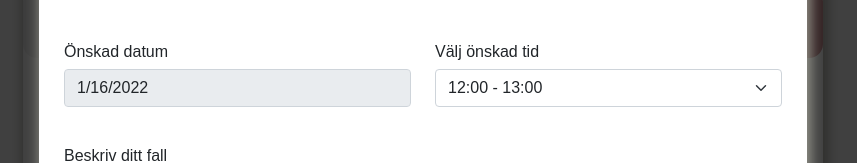
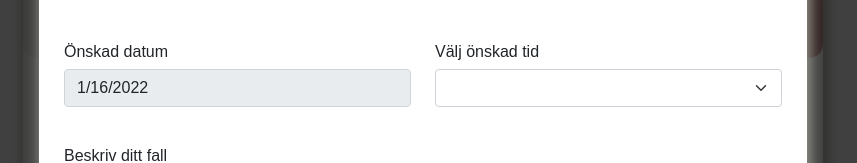
Before and after one commit to talebhammoude/react-calendar, a React (Create React App) app in the folder reactcalendarcomp/: page / in a window 1280 px wide. Both pictures are taken after a click on the button "16". Shown: the part 260-423 px from the top of the page, without its empty margins (217-1074 px from the left). Built offline with nearby package versions, Linux system fonts and the light colour scheme; no server answers; the database is empty.

Commit message:
database add and read

```diff
--- a/reactcalendarcomp/package.json
+++ b/reactcalendarcomp/package.json
@@ -7,6 +7,7 @@
     "@testing-library/react": "^12.1.2",
     "@testing-library/user-event": "^13.5.0",
     "bootstrap": "^5.1.3",
+    "firebase": "^9.4.1",
     "react": "^17.0.2",
     "react-bootstrap": "^2.1.0",
     "react-calendar": "^3.5.0",
--- a/reactcalendarcomp/src/components/CalendarComp/CalendarComp.jsx
+++ b/reactcalendarcomp/src/components/CalendarComp/CalendarComp.jsx
@@ -2,6 +2,80 @@ import React, { useState } from 'react';
 import Calendar from 'react-calendar';
 import Exampleform from '../Exampleform/Exampleform';
 import './CalendarComp.css';
+
+
+
+
+
+// Import the functions you need from the SDKs you need
+import { initializeApp } from "firebase/app";
+import { getFirestore, collection, addDoc, getDocs } from "firebase/firestore";
+
+//import { getAnalytics } from "firebase/analytics";
+// TODO: Add SDKs for Firebase products that you want to use
+// https://firebase.google.com/docs/web/setup#available-libraries
+
+
+
+
+const firebaseApp = initializeApp({
+  apiKey: "AIzaSyC_iHDVZc4s5rlDsW2YrL4LBHAax6UNOBM",
+  authDomain: "stivo-9ebcd.firebaseapp.com",
+  projectId: "stivo-9ebcd"
+});
+
+
+const db = getFirestore();
+
+
+
+async function addToDb() {
+  try {
+    const docRef = await addDoc(collection(db, "bookedTimes"), {
+      date: document.querySelector("input[name='Datum:']").value,
+      time: document.querySelector("#validationCustom04").value,
+    });
+    console.log("Document written with ID: ", docRef.id);
+  } catch (e) {
+    console.error("Error adding document: ", e);
+  }
+}
+
+
+
+
+async function checkIfAvailable () {
+
+
+  const querySnapshot = await getDocs(collection(db, "bookedTimes"));
+  querySnapshot.forEach((doc) => {
+
+  const dataToArray = Object.values(doc.data());
+  console.log(dataToArray);
+
+
+  let timeOptionsArr = document.querySelectorAll("option");
+  const dateValue = document.querySelector("input[name='Datum:']").value;
+
+
+
+  if(dataToArray.includes(dateValue)) {
+    timeOptionsArr.forEach((e)=>{
+      if(dataToArray.includes(e.value)) {
+
+
+       document.getElementById("validationCustom04").options.namedItem(`${e.value}`).disabled = true;
+      }
+    });
+
+  }
+
+});
+}
+
+
+
+
 
 
 function CalendarComp() {
@@ -9,8 +83,14 @@ function CalendarComp() {
 
     const [formState, setFormState] = useState();
 
+
+
+
+
     const openForm = () => {
       setFormState("open");
+
+      checkIfAvailable();
 
     }
 
@@ -25,9 +105,9 @@ function CalendarComp() {
 
     return (
       <div>
-        <Calendar onChange={onChange} onClickDay={openForm} minDate={new Date()}  value={value}/>
+        <Calendar onChange={onChange} onClickDay={openForm} minDate={new Date()}  value={value} />
 
-        {formState && <Exampleform dayValue={value.toLocaleDateString()} cancelForm={cancelFormFunc}/>}
+        {formState && <Exampleform dayValue={value.toLocaleDateString()} cancelForm={cancelFormFunc}  addBooking={addToDb} />}
 
       </div>
     );
--- a/reactcalendarcomp/src/components/Exampleform/Exampleform.jsx
+++ b/reactcalendarcomp/src/components/Exampleform/Exampleform.jsx
@@ -3,7 +3,12 @@ import {Form , Button, Row, Col} from "react-bootstrap";
 import "./Exampleform.css";
 // import React, { useState } from 'react';
 
+
+
+
 function Exampleform(props) {
+
+
 
   // const [validated, setValidated] = useState(false);
 
@@ -17,13 +22,17 @@ function Exampleform(props) {
   //   setValidated(true);
   // };
 
+
+
+
+
   return (
-    <div>
+    <div >
 
-      <div className='backdrop'/>
-      <div className='form-dialog'>
-      <Form   name="contact" method="post">
-      <input type="hidden" name="form-name" value="contact" />
+      <div className='backdrop' />
+      <div className='form-dialog' >
+      <Form   name="contact" method="post"   >
+      <input type="hidden" name="form-name" value="contact"  />
 
       <Row className="mb-4">
         <h2>Skicka en förfrågan</h2>
@@ -70,15 +79,16 @@ function Exampleform(props) {
       <Row className="mb-3">
         <Form.Group as={Col} md="6" >
           <Form.Label >Önskad datum</Form.Label>
-          <Form.Control  type="text"  required value={props.dayValue} readOnly  name="Datum:"/>
+          <Form.Control  type="text"   required value={props.dayValue} readOnly  name="Datum:"  />
         </Form.Group>
         <Form.Group as={Col} md="6" controlId="validationCustom04">
           <Form.Label>Välj önskad tid</Form.Label>
-          <Form.Select name="Tid:">
-            <option value="12:00 - 13:00">12:00 - 13:00</option>
-            <option value="13:10 - 14:10">13:10 - 14:10</option>
-            <option value="14:20 - 15:20">14:20 - 15:20</option>
-            <option value="15:30 - 16:30">15:30 - 16:30</option>
+          <Form.Select name="Tid:" >
+            <option id="no-options" value="no-value"></option>
+            <option id="12:00 - 13:00" value="12:00 - 13:00">12:00 - 13:00</option>
+            <option id="13:10 - 14:10" value="13:10 - 14:10">13:10 - 14:10</option>
+            <option id="14:20 - 15:20" value="14:20 - 15:20">14:20 - 15:20</option>
+            <option id="15:30 - 16:30" value="15:30 - 16:30">15:30 - 16:30</option>
           </Form.Select>
         </Form.Group>
 
@@ -111,7 +121,7 @@ function Exampleform(props) {
       </Row>
 
 
-      <Button className='btn-primary' type="submit">Skicka iväg förfrågan</Button>
+      <Button className='btn-primary' type="submit"  onClick={props.addBooking}>Skicka iväg förfrågan</Button>
       <Button className='btn-primary' onClick={props.cancelForm}>Avbryt</Button>
 
 
```
Also changed, not shown: 1 other file (tests, documents, lock files or other folders).
